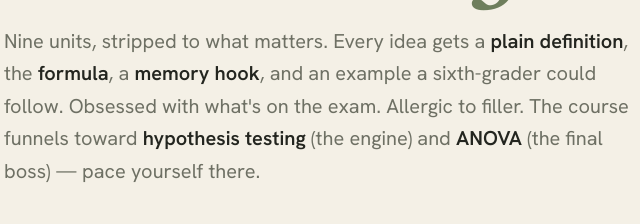
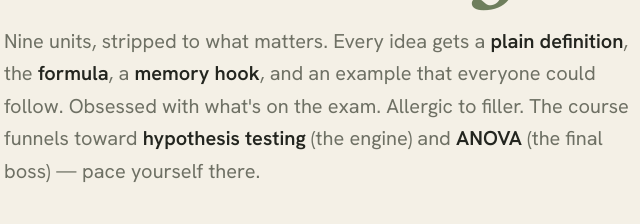
Before and after one commit to Rey-Moises/rev, a plain HTML site: page index.html in a window 1280 px wide. Shown: the part 386-610 px from the top of the page, 158-798 px from the left. Drawn offline with Linux system fonts and the light colour scheme.

Commit message:
Update index.html

```diff
--- a/index.html
+++ b/index.html
@@ -150,7 +150,7 @@
   <header>
     <p class="eyebrow">Applied Statistics — STAT 2 · <b>CvSU · BSIT</b></p>
     <h1>The whole course,<br><em>in one sitting.</em></h1>
-    <p class="lede">Nine units, stripped to what matters. Every idea gets a <b>plain definition</b>, the <b>formula</b>, a <b>memory hook</b>, and an example a sixth-grader could follow. Obsessed with what's on the exam. Allergic to filler. The course funnels toward <b>hypothesis testing</b> (the engine) and <b>ANOVA</b> (the final boss) — pace yourself there.</p>
+    <p class="lede">Nine units, stripped to what matters. Every idea gets a <b>plain definition</b>, the <b>formula</b>, a <b>memory hook</b>, and an example that everyone could follow. Obsessed with what's on the exam. Allergic to filler. The course funnels toward <b>hypothesis testing</b> (the engine) and <b>ANOVA</b> (the final boss) — pace yourself there.</p>
 
     <div class="meta">
       <div><div class="k">Units</div><div class="v"><em>Nine</em></div></div>
```
